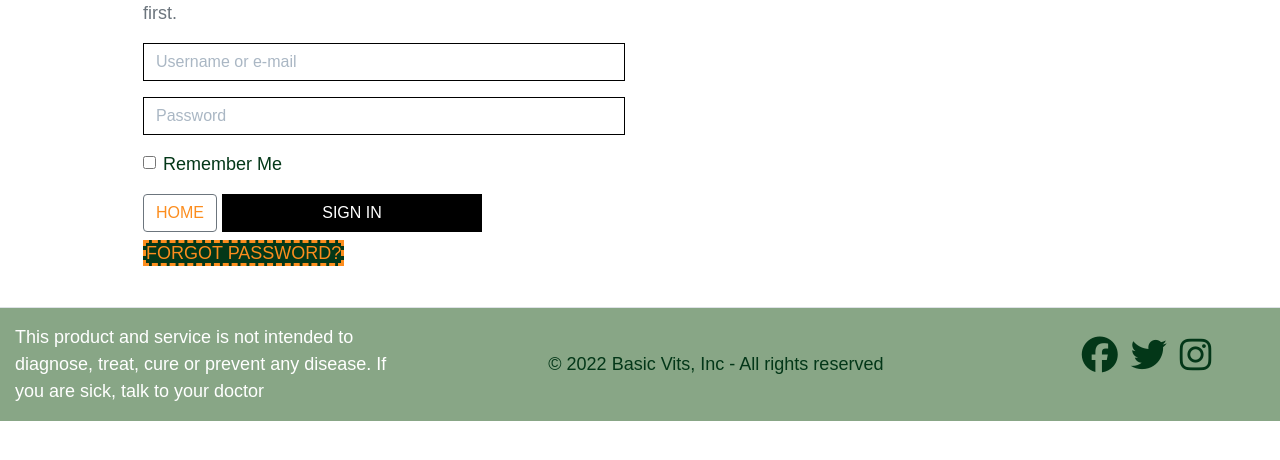
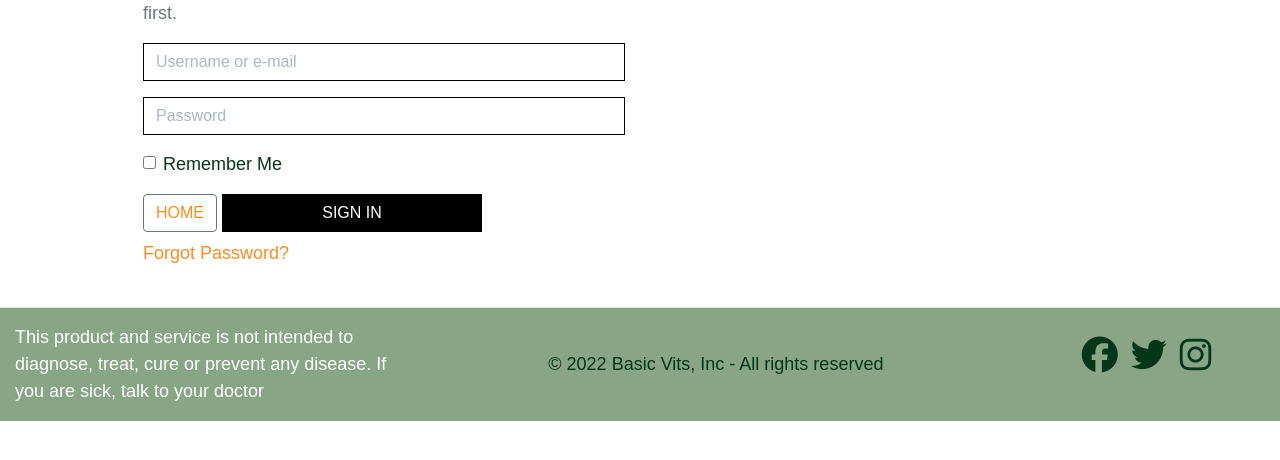
Before and after one commit to Code-Institute-Submissions/florencemezino-basic-vits_AprResub, a Django app: a page that uses templates/allauth/account/login.html in a window 1280 px wide. Shown: the part 311-771 px from the top of the page. Run offline with Django 3.2, Linux system fonts and the light colour scheme; parts of the project's set-up code (start-up, migrations or seed data) failed here and were passed over; some libraries are stand-ins or nearby versions.

Commit message:
Added gunicorn to requirement to deploy product and media to heroku

```diff
--- a/home/templates/home/index.html
+++ b/home/templates/home/index.html
@@ -29,6 +29,7 @@
             You can also directly get your vitamins and supplements from our shop.</p>
       </div>
   </div>
+  <div class="container">
   <div class="timeline-page mt-5">
       <div class="timeline-item">
           <div class="row py-lg-3">
@@ -117,7 +118,7 @@
 
     <section class="container py-5 ">
         <div class="row mb-2">
-          <div class="col-sm-6">
+          <div class="col-md-6">
             <div class="row g-0 border rounded overflow-hidden flex-md-row mb-4 ms-4 shadow-sm h-md-150 position-relative">
               <div class="col p-4 d-flex flex-column position-static">
                 <strong class="d-inline-block mb-2 text-title-review">Basic Vits Subscription : Joints</strong>
--- a/requirements.txt
+++ b/requirements.txt
@@ -13,9 +13,10 @@ django-libs==2.0.3
 django-review==1.10.0
 django-storages==1.12.3
 django-taggit==2.1.0
-# django-typeform==0.2.0
+django-typeform==0.2.0
 django-user-media==1.2.5
 easy-thumbnails==2.8.1
+gunicorn==20.1.0
 lxml==4.8.0
 oauthlib==3.2.0
 Pillow==9.0.1
--- a/templates/allauth/account/login.html
+++ b/templates/allauth/account/login.html
@@ -44,8 +44,9 @@ for a {{ site_name }} account and sign in below:{% endblocktrans %}</p>
   <a class="btn btn-outline-secondary text-uppercase" href="{% url 'home' %}">Home</a>
   <button class="button text-uppercase primaryAction" type="submit">{% trans "Sign In" %}</button>
   <p class="mt-2">
-    <a class="button text-uppercase secondaryAction" href="{% url 'account_reset_password' %}">{% trans "Forgot Password?" %}</a>
+    <a class="secondaryAction" href="{% url 'account_reset_password' %}">{% trans "Forgot Password?" %}</a>
   </p>
 </form>
 
+
 {% endblock %}
```
Also changed, not shown: products/templates/products/assessment.html (added).
